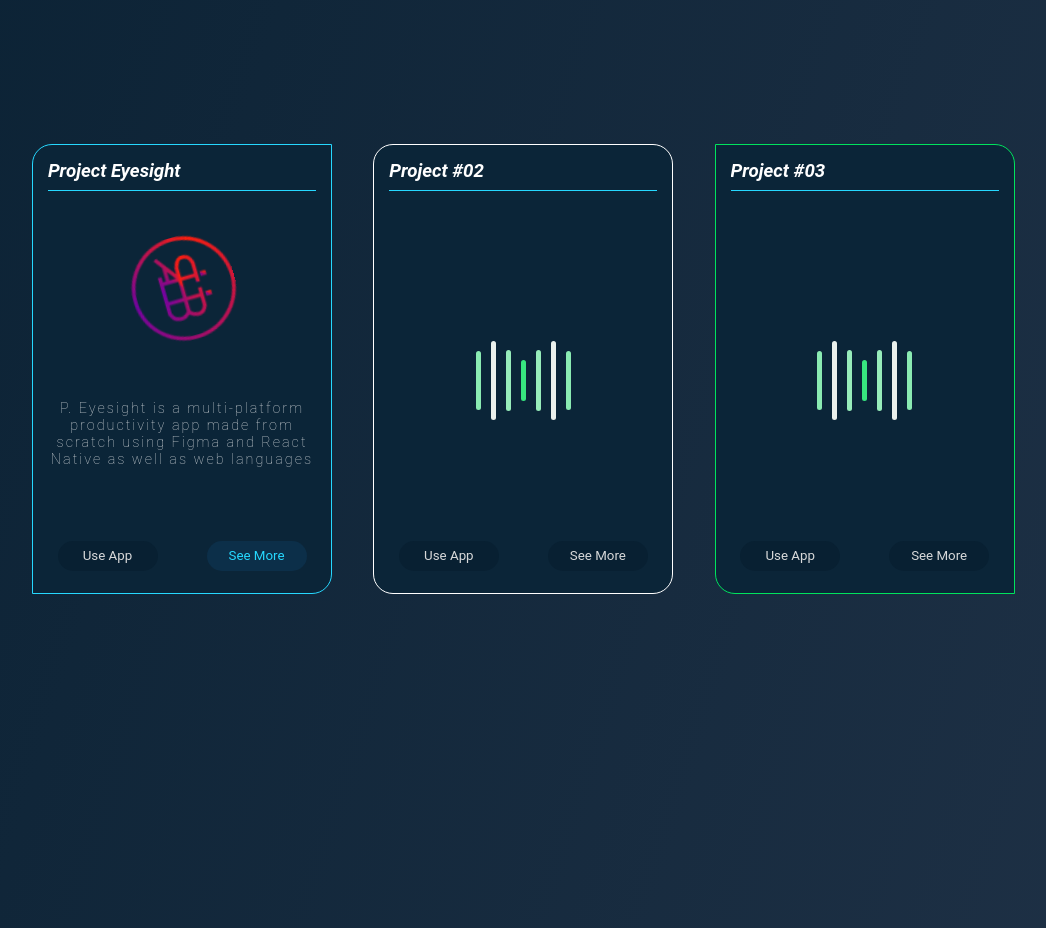
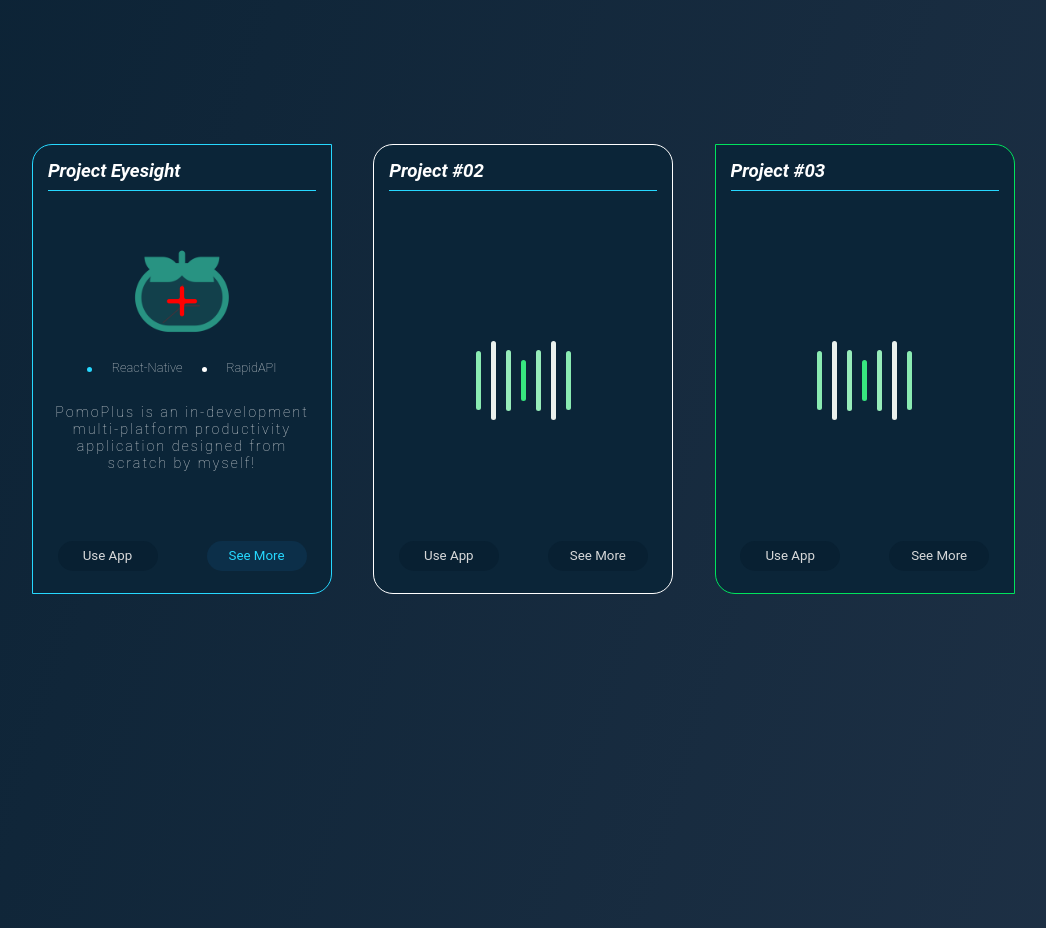
Before and after one commit to socalledJT/MyPortfolio-V3.0.1, a plain HTML site: page index.html in a window 1280 px wide. Shown: the part 840-1768 px from the top of the page, without its empty margins (112-1158 px from the left). Drawn offline with nearby package versions, Linux system fonts and the light colour scheme.

Commit message:
Added first project into website
~ Official announcement of Project Eyesight a.k.a PomoPlus!

```diff
--- a/CSS/style.scss
+++ b/CSS/style.scss
@@ -14,7 +14,7 @@
     --nonActive-color: #D8D9DA;
 }
 
-//Command used to test designs...
+// //Command used to test designs...
 // * > div {
 //     border: 1px solid white;
 // }
@@ -428,29 +428,48 @@ span {
         .workinfo {
             text-align: center;
 
-            .projectImage {
-                width: 100%;
-                height: 37%;
-                animation: spin 2s infinite;
+            .projectImage > img {
+                width: 100px;
+                height: 100px;
             }
 
-            @keyframes spin {
-                from {
-                    transform: rotate(0deg);
-                } to {
-                    transform: rotate(359deg);
+            .projectLanguages {
+                display: flex;
+                justify-content: space-around;
+                width: 70%;
+                margin-left: auto;
+                margin-right: auto;
+
+                #projectColorBall {
+                    width: 5px;
+                    height: 5px;
+                    border-radius: 100%;
+                    margin-top: 2em;
+                }
+
+                .reactBall {
+                    background-color: var(--outliner-color);
+                }
+
+                .rapidBall {
+                    background-color: var(--white-color);
+                }
+
+                p {
+                    margin-top: 2em;
+                    font-size: 0.8rem;
                 }
             }
 
             .projectDesciption {
                 width: 90%;
-                height: 60%;
+                height: 50%;
                 margin-left: auto;
                 margin-right: auto;
 
                 p {
                     font-size: 0.9em;
-                    margin-top: 4em;
+                    margin-top: 2em;
                     letter-spacing: 2px;
                 }
             }
--- a/index.html
+++ b/index.html
@@ -101,10 +101,16 @@
                     </div>
                     <div class="workinfo">
                         <div class="projectImage">
-                            <img alt="Code!eye-logo" id="projectImage" src="images\Code1EyeLogo.png" width="105" height="105">
+                            <img alt="PomoPlus-logo" id="projectImage" src="images\temp-logo.png">
+                        </div>
+                        <div class="projectLanguages">
+                            <div id="projectColorBall" class="reactBall"></div>
+                            <p>React-Native</p>
+                            <div id="projectColorBall" class="rapidBall"></div>
+                            <p>RapidAPI</p>
                         </div>
                         <div class="projectDesciption">
-                            <p>P. Eyesight is a multi-platform productivity app made from scratch using Figma and React Native as well as web languages</p>
+                            <p>PomoPlus is an in-development multi-platform productivity application designed from scratch by myself!</p>
                         </div>
                     </div>
                     <div class="workbtn">
```
Also changed, not shown: CSS/style.css, images/temp-Logo.png (added), 1 other file.
